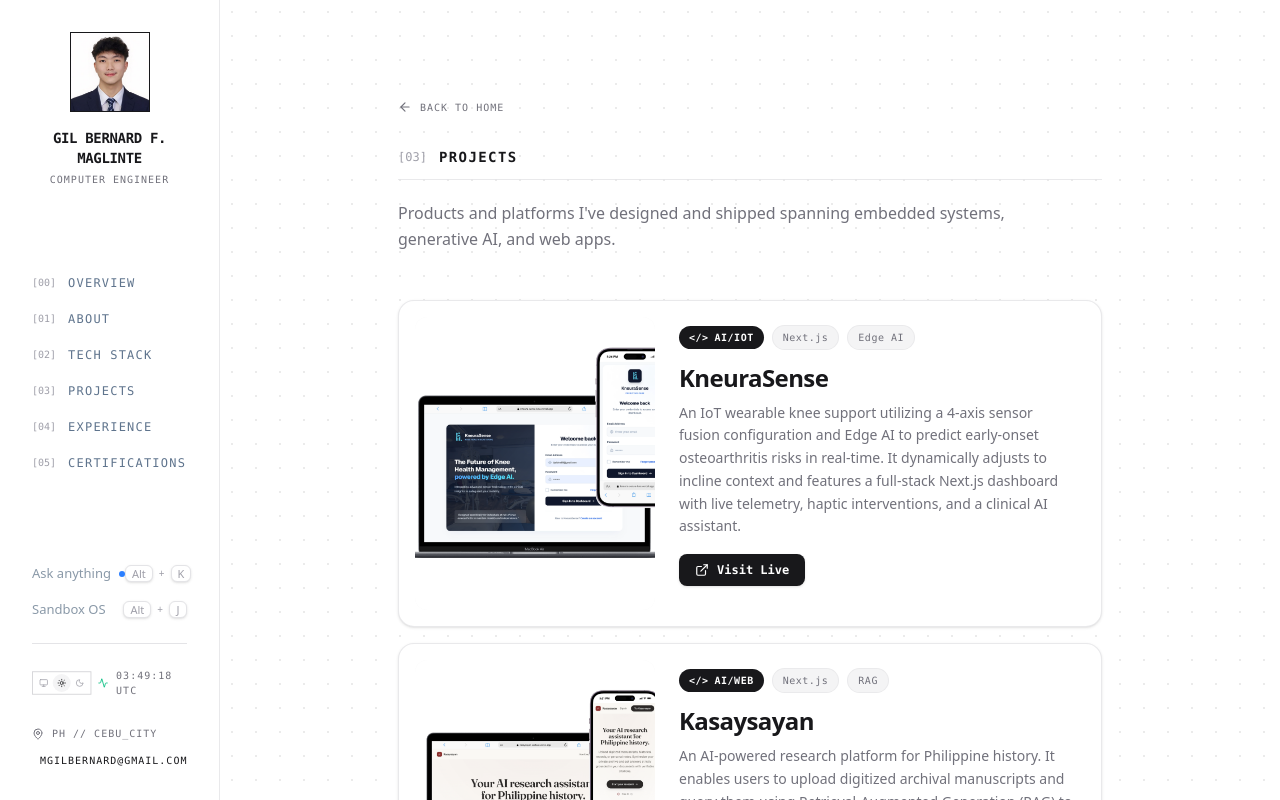
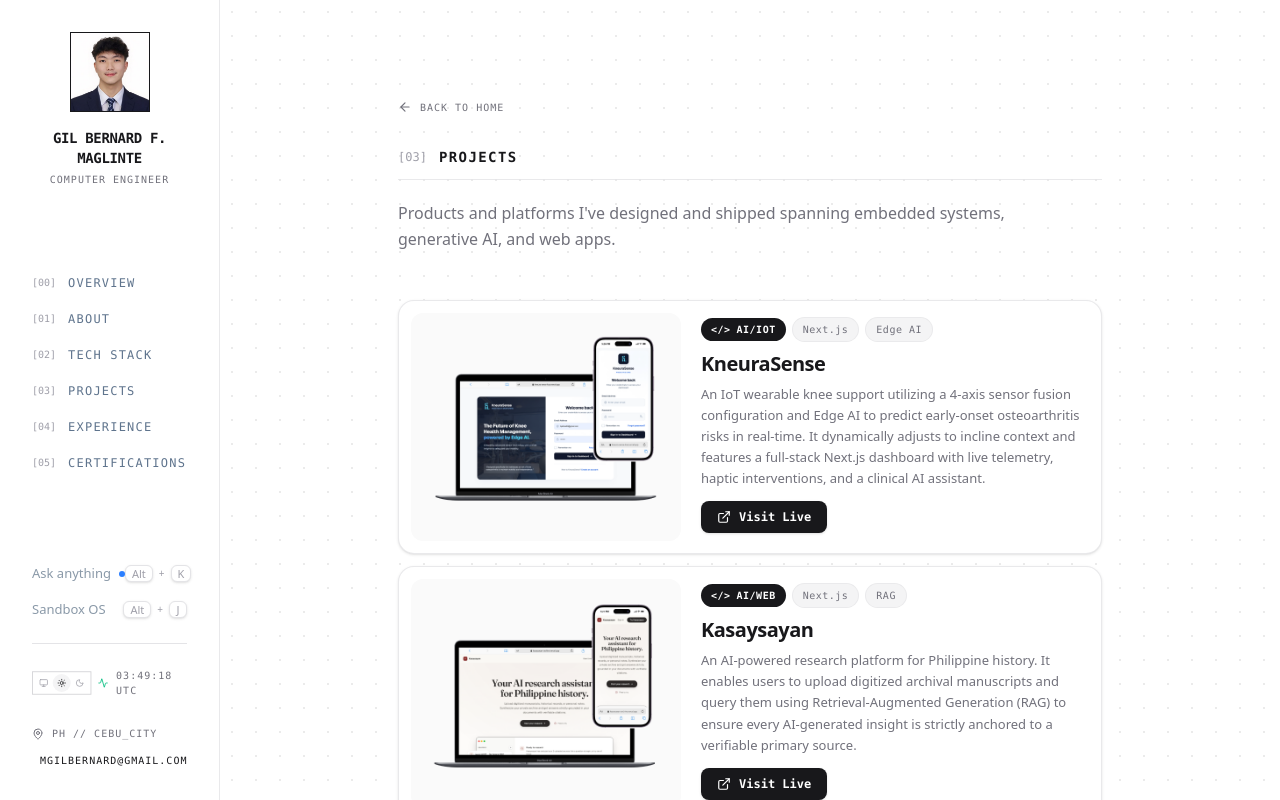
Before and after one commit to Berot1/Portfolio_v2, a Next.js app: page /projects in a window 1280 px wide. Built offline with nearby package versions, Linux system fonts and the light colour scheme.

Commit message:
New images

```diff
--- a/src/app/projects/page.tsx
+++ b/src/app/projects/page.tsx
@@ -38,22 +38,22 @@ export default function ProjectsPage() {
       </div>
 
       {/* Featured Projects */}
-      <div className="space-y-4 mb-12">
+      <div className="space-y-3 mb-10">
         {featuredProjects.map((project) => {
           const { label, Icon } = getLinkDetails(project.link);
           return (
             <div
               key={project.title}
-              className="flex flex-col md:flex-row gap-4 md:gap-6 p-3 md:p-4 bg-white dark:bg-zinc-900/30 border border-zinc-200/80 dark:border-white/5 rounded-2xl shadow-sm dark:shadow-none"
+              className="flex flex-col md:flex-row gap-3 md:gap-5 p-2.5 md:p-3 bg-white dark:bg-zinc-900/30 border border-zinc-200/80 dark:border-white/5 rounded-2xl shadow-sm dark:shadow-none"
             >
-              <div className="relative w-full md:w-[240px] aspect-square shrink-0 rounded-xl overflow-hidden bg-zinc-50 dark:bg-zinc-950/50 flex items-center justify-center">
+              <div className="relative w-full md:w-[270px] aspect-[16/9] shrink-0 rounded-xl overflow-hidden bg-zinc-50 dark:bg-zinc-950/50 flex items-center justify-center">
                 {project.image ? (
                    <Image
                      src={project.image}
                      alt={project.title}
                      fill
-                     className="object-cover transition-transform duration-700 hover:scale-105"
-                     sizes="(max-width: 768px) 100vw, 240px"
+                     className="object-contain transition-transform duration-700 hover:scale-[1.02]"
+                     sizes="(max-width: 768px) 100vw, 270px"
                      priority={false}
                    />
                 ) : (
@@ -61,8 +61,8 @@ export default function ProjectsPage() {
                 )}
               </div>
 
-              <div className="flex-1 flex flex-col py-1 md:py-2 md:pr-2">
-                <div className="flex flex-wrap items-center gap-2 mb-3">
+              <div className="flex-1 flex flex-col py-0.5 md:py-1 md:pr-1">
+                <div className="flex flex-wrap items-center gap-1.5 mb-2">
                   <span className="inline-flex items-center gap-1.5 px-2.5 py-1 rounded-full text-[10px] font-mono font-bold tracking-wider uppercase bg-zinc-900 text-white dark:bg-zinc-100 dark:text-zinc-900">
                     <span>&lt;/&gt;</span>
                     <span>{project.category || "PROJECT"}</span>
@@ -74,15 +74,15 @@ export default function ProjectsPage() {
                   ))}
                 </div>
 
-                <h2 className="text-xl md:text-2xl font-semibold text-zinc-900 dark:text-zinc-50 mb-2 tracking-tight">
+                <h2 className="text-lg md:text-xl font-semibold text-zinc-900 dark:text-zinc-50 mb-1.5 tracking-tight">
                   {project.title}
                 </h2>
 
-                <p className="text-xs md:text-[14px] text-zinc-500 dark:text-zinc-400 mb-4 leading-relaxed">
+                <p className="text-xs md:text-[13px] text-zinc-500 dark:text-zinc-400 mb-3 leading-relaxed">
                   {project.description}
                 </p>
 
-                <div className="mb-4">
+                <div className="mb-1">
                   <a
                     href={`https://${project.link}`}
                     target="_blank"
--- a/src/data/portfolio.ts
+++ b/src/data/portfolio.ts
@@ -33,7 +33,7 @@ export const projects = [
     description: "An AI-powered research platform for Philippine history. It enables users to upload digitized archival manuscripts and query them using Retrieval-Augmented Generation (RAG) to ensure every AI-generated insight is strictly anchored to a verifiable primary source.",
     link: "kasaysayan-archive.vercel.app/",
     tags: ["Next.js", "RAG", "Supabase", "OCR", "TypeScript"],
-    image: "/projects/kasaysayan.png",
+    image: "/projects/Kasaysayan.png",
     category: "AI/Web"
   },
   {
```
Also changed, not shown: public/projects/KneuraSense.png, public/projects/kasaysayan.png.
